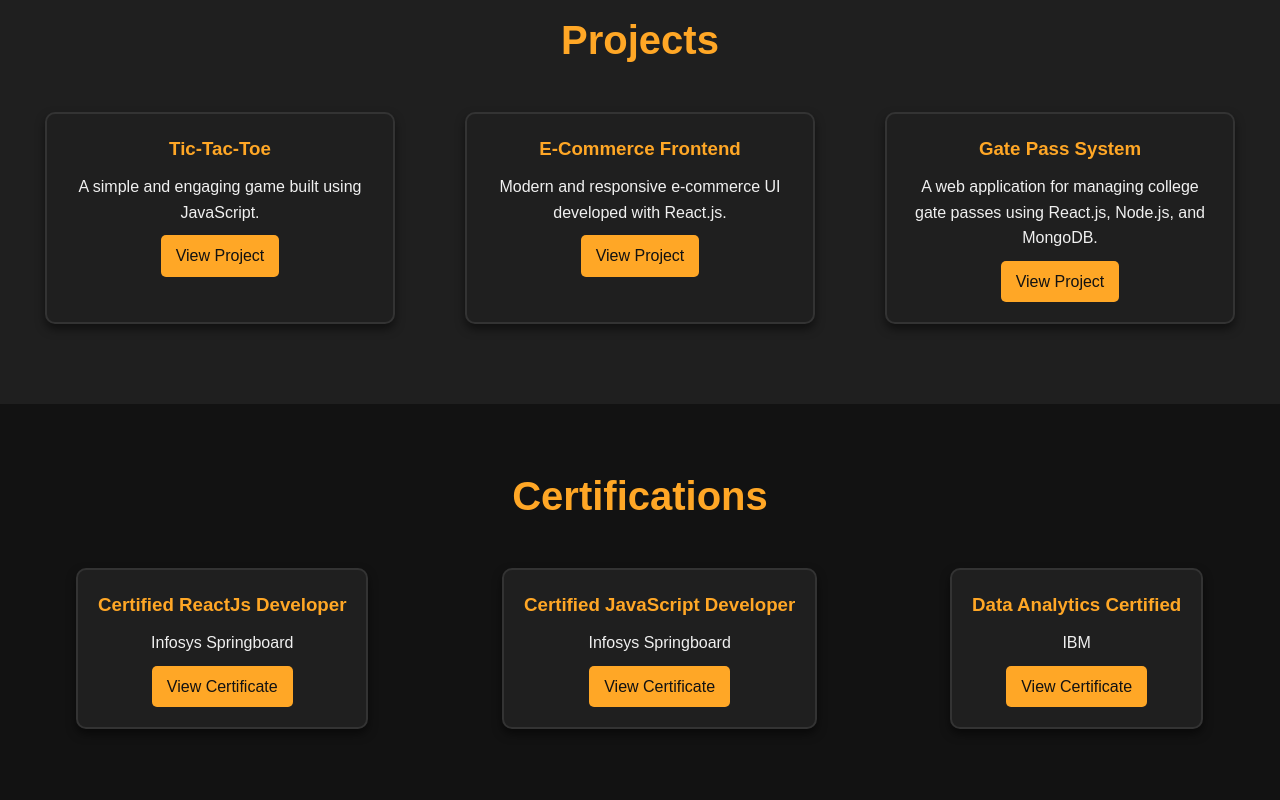
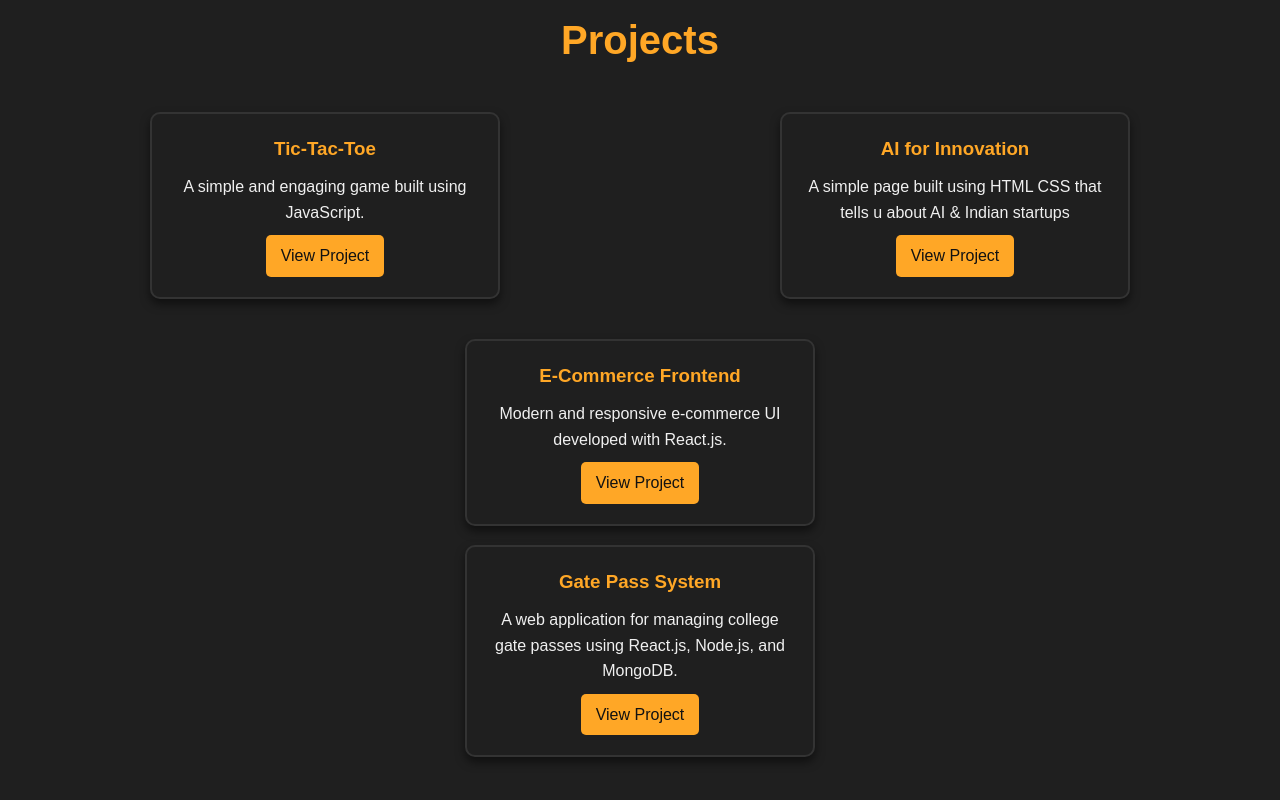
Before and after one commit to vaibhavkr473/portfolio, a plain HTML site: page index.html in a window 1280 px wide. Shown: the part 1820-2620 px from the top of the page. Drawn offline with nearby package versions, Linux system fonts and the light colour scheme.

Commit message:
Update index.html

```diff
--- a/index.html
+++ b/index.html
@@ -154,6 +154,12 @@
                 <a href="https://vaibhavkr473.github.io/Tic-tac-toe/" target="_blank" class="btn">View Project</a>
             </div>
             <div class="project-card" data-aos="zoom-in" data-aos-delay="100">
+                <h3>AI for Innovation</h3>
+                <p>A simple page built using HTML CSS that tells u about AI & Indian startups</p>
+                <a href="https://vaibhavkr473.github.io/Ai_Innovation/" target="_blank" class="btn">View Project</a>
+            </div>
+            </div>
+            <div class="project-card" data-aos="zoom-in" data-aos-delay="100">
                 <h3>E-Commerce Frontend</h3>
                 <p>Modern and responsive e-commerce UI developed with React.js.</p>
                 <a href="https://yourwebsite.com/ecommerce" target="_blank" class="btn">View Project</a>
```
